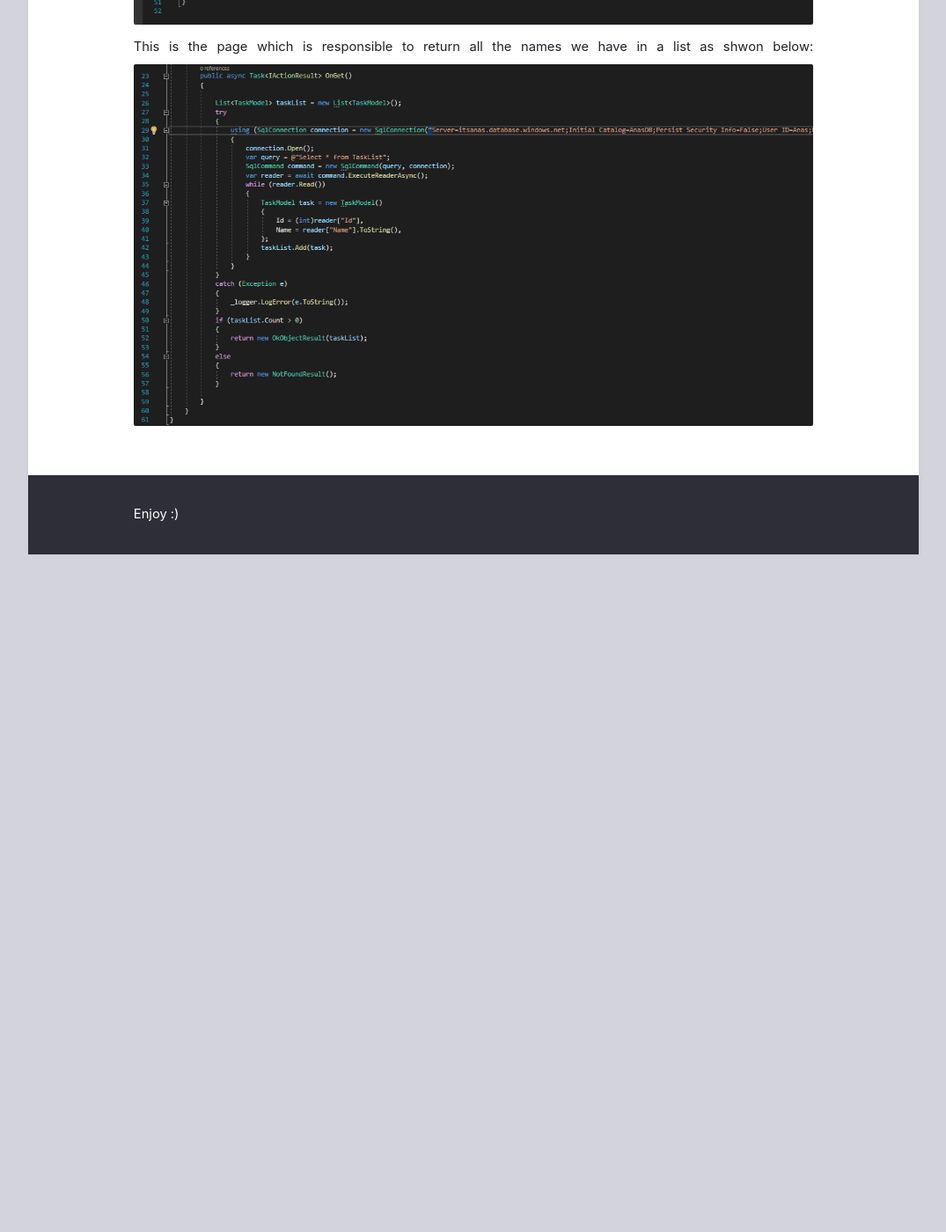
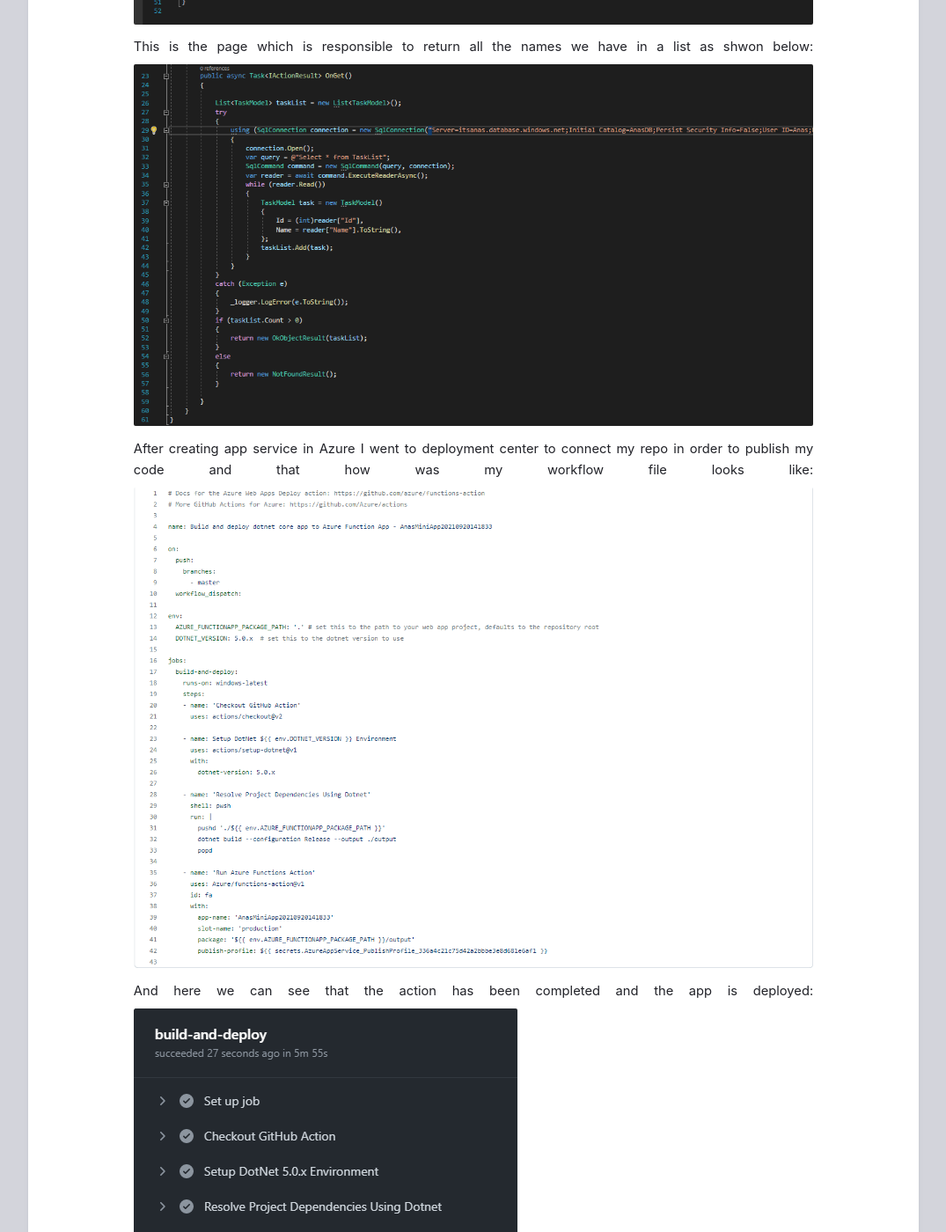
Before and after one commit to ItsAnass/ItsAnass.github.io, a Jekyll site: the page built from _posts/2020-09-24-Web-applications(Cloud).md, in a window 1280 px wide and 1400 px high, scrolled down 1332 px. Shown: the whole window at 88% size, without its empty margins (102-1177 px from the left). Built offline with Jekyll 4.4.1, drawn with Linux system fonts in a browser that asks for light colours; before the commit the page ends 1962 px from its top, so only the background shows below that.

Commit message:
Update 2020-09-24-Web-applications(Cloud).md

```diff
--- a/_posts/2020-09-24-Web-applications(Cloud).md
+++ b/_posts/2020-09-24-Web-applications(Cloud).md
@@ -17,3 +17,7 @@ This is the page which is responsible to add a Name to our database and it looks
 ![AddName](https://github.com/ItsAnass/ItsAnass.github.io/blob/main/assets/Images/W/SaveToDbFunc%202021-09-24%20103834.png?raw=true)
 This is the page which is responsible to return all the names we have in a list as shwon below:
 ![AddName](https://github.com/ItsAnass/ItsAnass.github.io/blob/main/assets/Images/W/ReturnFromDb%202021-09-24%20103953.png?raw=true)
+After creating app service in Azure I went to deployment center to connect my repo in order to publish my code and that how was my workflow file looks like:
+![WorkFlow](https://github.com/ItsAnass/ItsAnass.github.io/blob/main/assets/Images/W/yml%202021-09-24%20132724.png?raw=true)
+And here we can see that the action has been completed and the app is deployed:
+![ActionWorkFlow](https://github.com/ItsAnass/ItsAnass.github.io/blob/main/assets/Images/W/Build%20and%20deploy%202021-09-24%20133050.png?raw=true)
```
